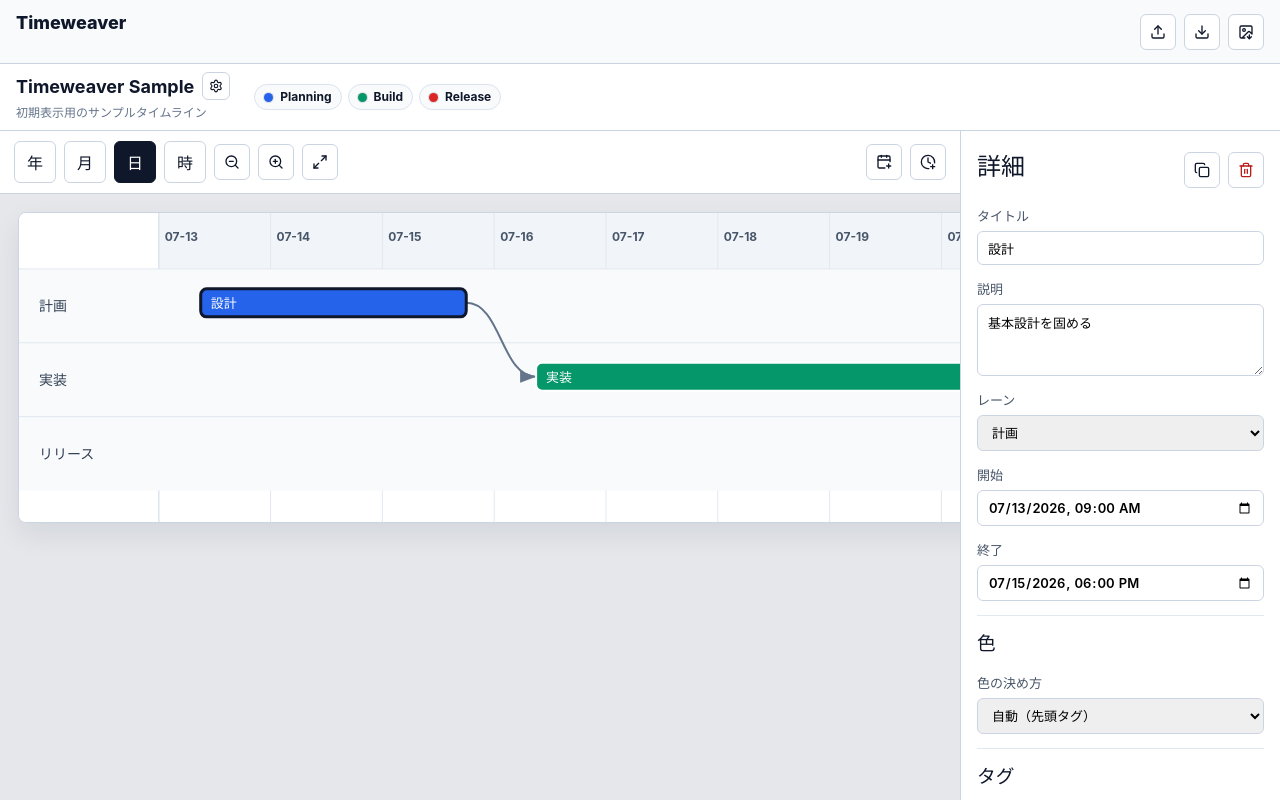
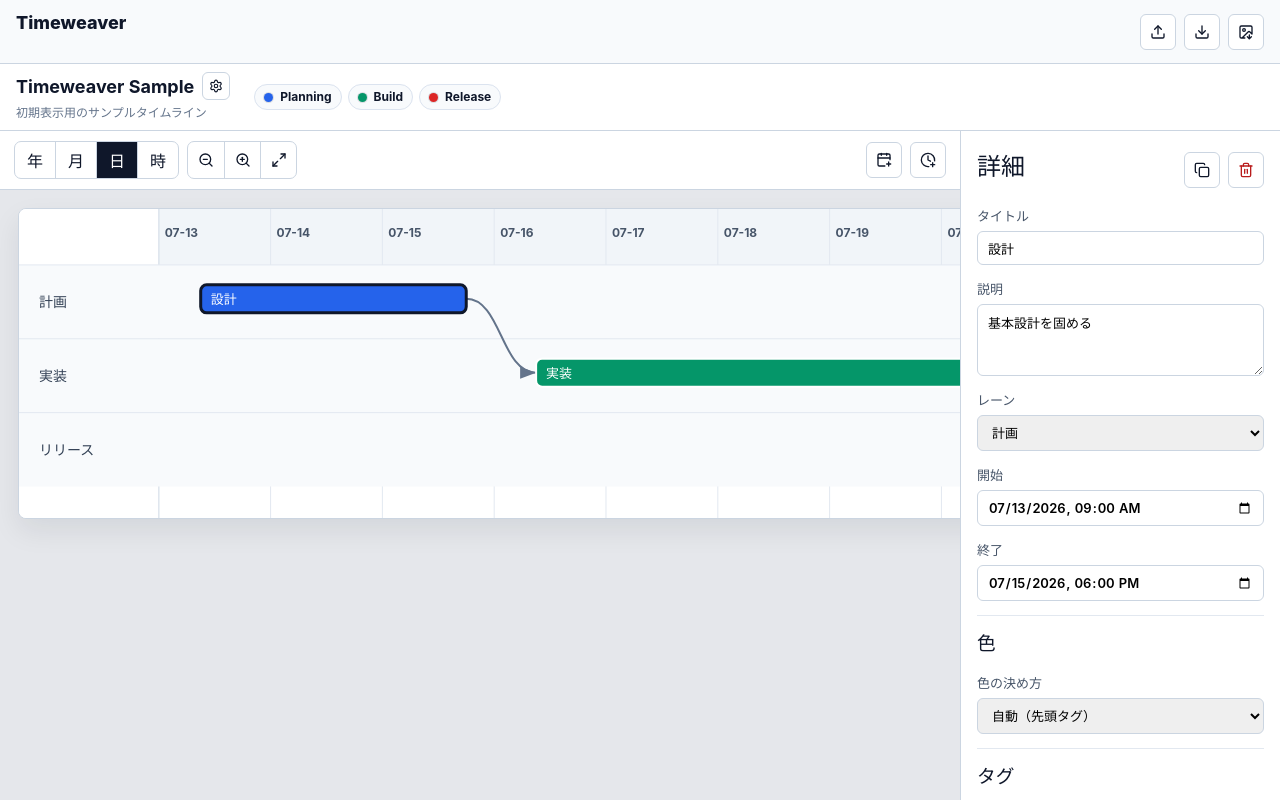
Before and after one commit to kusano-tf/timeweaver, a React (Vite) app: page / in a window 1280 px wide. Built offline with nearby package versions, Linux system fonts and the light colour scheme.

Commit message:
表示制御ボタンをセグメント化する

```diff
--- a/src/components/TimelineControls.tsx
+++ b/src/components/TimelineControls.tsx
@@ -84,19 +84,28 @@ export function TimelineControls() {
   return (
     <div className="timelineControls">
       <div className="toolbarGroup">
+        <fieldset className="segmentedControl">
+          <legend className="srOnly">表示粒度</legend>
           {scales.map((scale) => (
             <button
               type="button"
-            className={document.view.scale === scale.value ? "active" : ""}
+              className={
+                document.view.scale === scale.value
+                  ? "segmentedButton active"
+                  : "segmentedButton"
+              }
               key={scale.value}
               onClick={() => dispatch({ type: "setScale", scale: scale.value })}
             >
               {scale.label}
             </button>
           ))}
+        </fieldset>
+        <fieldset className="segmentedControl">
+          <legend className="srOnly">表示範囲</legend>
           <button
             type="button"
-          className="iconButton"
+            className="segmentedButton iconButton"
             aria-label="ズームアウト"
             title="ズームアウト"
             onClick={() =>
@@ -114,7 +123,7 @@ export function TimelineControls() {
           </button>
           <button
             type="button"
-          className="iconButton"
+            className="segmentedButton iconButton"
             aria-label="ズームイン"
             title="ズームイン"
             onClick={() =>
@@ -132,7 +141,7 @@ export function TimelineControls() {
           </button>
           <button
             type="button"
-          className="iconButton"
+            className="segmentedButton iconButton"
             aria-label="全体表示"
             title="全体表示"
             onClick={() =>
@@ -141,6 +150,7 @@ export function TimelineControls() {
           >
             <Maximize2 aria-hidden="true" size={16} />
           </button>
+        </fieldset>
       </div>
       <div className="toolbarGroup timelineEditActions">
         <button
--- a/src/styles.css
+++ b/src/styles.css
@@ -147,6 +147,47 @@ label {
   display: flex;
   gap: 8px;
   align-items: center;
+}
+
+.segmentedControl {
+  display: inline-flex;
+  align-items: center;
+  overflow: hidden;
+  border: 1px solid #cbd5e1;
+  border-radius: 7px;
+  background: #ffffff;
+  margin: 0;
+  padding: 0;
+}
+
+.segmentedButton {
+  min-width: 40px;
+  height: 36px;
+  border: 0;
+  border-radius: 0;
+  background: transparent;
+  padding: 0 12px;
+}
+
+.segmentedButton + .segmentedButton {
+  border-left: 1px solid #cbd5e1;
+}
+
+.segmentedButton.iconButton {
+  width: 36px;
+  min-width: 36px;
+  padding: 0;
+}
+
+.segmentedButton:hover {
+  background: #f8fafc;
+  border-color: transparent;
+}
+
+.segmentedButton.active,
+.segmentedButton.active:hover {
+  background: #0f172a;
+  color: #ffffff;
 }
 
 .fileButton {
```
Lines whose indentation alone changed are shown as unchanged.
